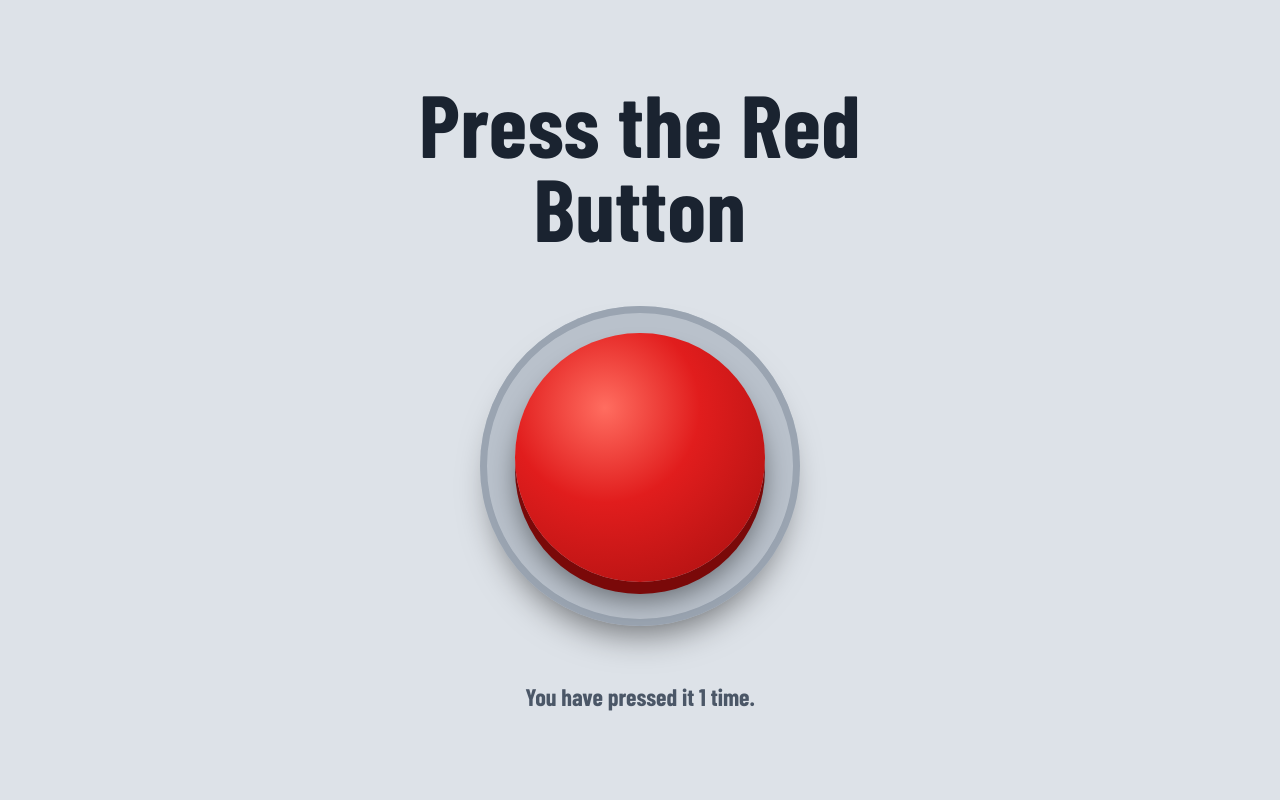
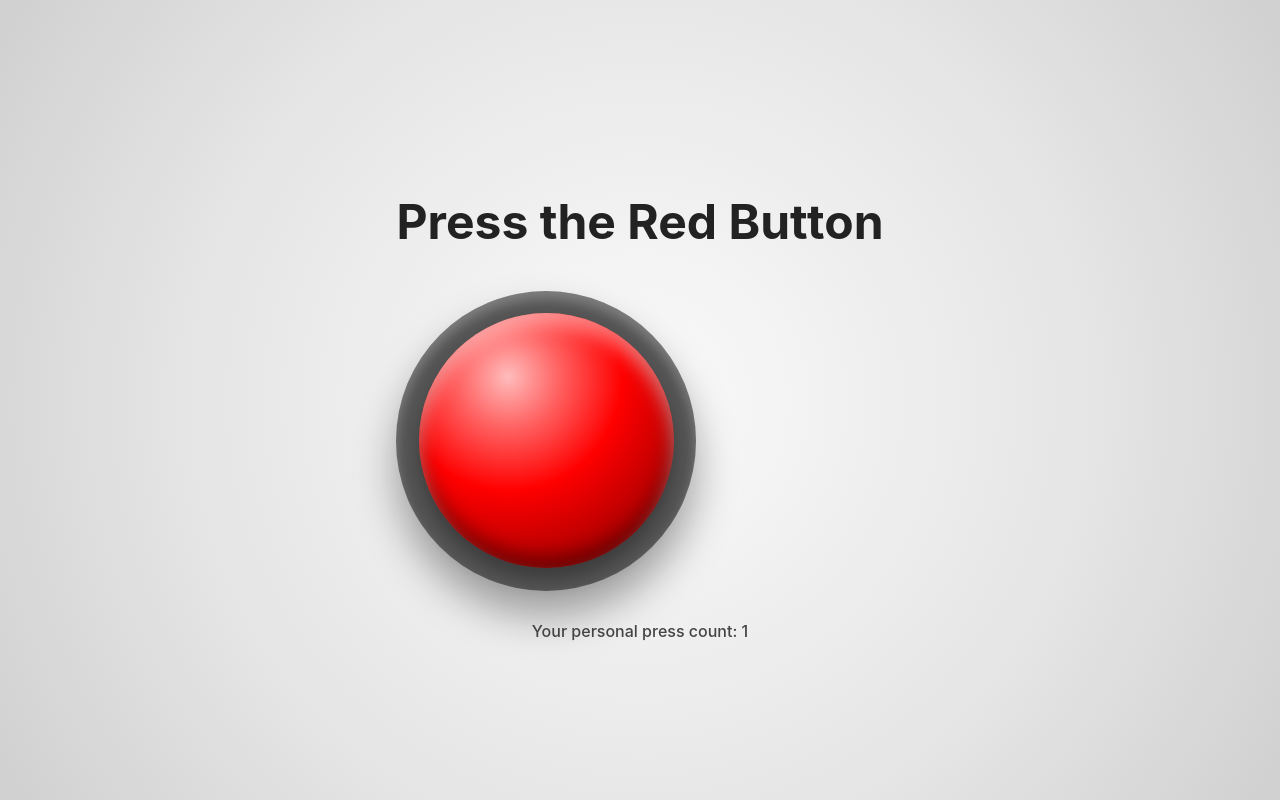
Before and after one commit to D4-V31/red-button, a plain HTML site: page Press the Red Button (3).html in a window 1280 px wide. Both pictures are taken after a click on the button "Press the Red Button". Drawn offline with nearby package versions, Linux system fonts and the light colour scheme; a web font is replaced by a local one.

Commit message:
Index.html

```diff
--- a/Press the Red Button (3).html
+++ b/Press the Red Button (3).html
@@ -1,95 +1,179 @@
 <!DOCTYPE html>
 <html lang="en">
 <head>
-<meta charset="utf-8">
+<meta charset="UTF-8">
 <meta name="viewport" content="width=device-width, initial-scale=1, viewport-fit=cover">
+<meta name="apple-mobile-web-app-capable" content="yes">
+<meta name="apple-mobile-web-app-status-bar-style" content="black-translucent">
+<meta name="apple-mobile-web-app-title" content="Red Button">
+
 <title>Press the Red Button</title>
-<link rel="preconnect" href="https://fonts.googleapis.com">
-<link rel="preconnect" href="https://fonts.gstatic.com" crossorigin>
-<link href="https://fonts.googleapis.com/css2?family=Barlow+Condensed:wght@700;800&display=swap" rel="stylesheet">
+
 <style>
-:root{
-  --bg:#dde2e8; --ink:#1a2330; --ring:#b9c1cb; --ring-edge:#9aa4b1; --muted:#4b5767;
-  --red-hi:#ff6d60; --red:#e11d1d; --red-lo:#a50f0f; --red-edge:#7a0909;
-  color-scheme:light;
-  box-sizing:border-box;
-  padding-top:env(safe-area-inset-top,0px);
-  padding-bottom:env(safe-area-inset-bottom,0px);
+* {
+    -webkit-tap-highlight-color: transparent;
+    box-sizing: border-box;
 }
-@media (prefers-color-scheme:dark){
-  :root:not([data-theme="light"]){
-    --bg:#12161c; --ink:#eef1f5; --ring:#2a323d; --ring-edge:#3a4452; --muted:#9aa5b4;
-    color-scheme:dark;
-  }
+
+body {
+    margin: 0;
+    min-height: 100vh;
+    display: flex;
+    justify-content: center;
+    align-items: center;
+    font-family: -apple-system, BlinkMacSystemFont, "Segoe UI", sans-serif;
+    background:
+        radial-gradient(circle at center,
+        #fafafa 0%,
+        #e5e5e5 60%,
+        #d0d0d0 100%);
 }
-:root[data-theme="dark"]{
-  --bg:#12161c; --ink:#eef1f5; --ring:#2a323d; --ring-edge:#3a4452; --muted:#9aa5b4;
-  color-scheme:dark;
+
+.container {
+    text-align: center;
+    padding: 20px;
 }
-*,*::before,*::after{box-sizing:inherit}
-html{height:100%;scroll-padding-top:env(safe-area-inset-top,0px)}
-body{
-  margin:0;min-height:100%;background:var(--bg);color:var(--ink);
-  font-family:"Barlow Condensed","Arial Narrow",Arial,sans-serif;
-  display:flex;flex-direction:column;align-items:center;justify-content:center;
-  gap:clamp(28px,7vh,56px);padding:24px;text-align:center;
+
+h1 {
+    color: #222;
+    margin-bottom: 40px;
+    font-size: clamp(1.8rem, 4vw, 3rem);
 }
-h1{
-  margin:0;font-weight:800;line-height:.95;letter-spacing:.005em;
-  font-size:clamp(2.8rem,13vw,5.5rem);max-width:12ch;
+
+.button-base {
+    width: min(70vw, 300px);
+    height: min(70vw, 300px);
+    background: #555;
+    border-radius: 50%;
+    display: flex;
+    justify-content: center;
+    align-items: center;
+    box-shadow:
+        0 25px 40px rgba(0,0,0,.35),
+        inset 0 8px 12px rgba(255,255,255,.25);
 }
-.base{
-  width:min(74vw,320px);aspect-ratio:1;border-radius:50%;border:0;padding:0;
-  background:var(--ring);cursor:pointer;display:grid;place-items:center;
-  box-shadow:inset 0 0 0 7px var(--ring-edge),0 22px 34px -14px rgba(0,0,0,.5);
-  -webkit-tap-highlight-color:transparent;touch-action:manipulation;
+
+#redButton {
+    width: 85%;
+    height: 85%;
+    border: none;
+    border-radius: 50%;
+    cursor: pointer;
+    outline: none;
+
+    background:
+        radial-gradient(circle at 35% 25%,
+        #ffbcbc 0%,
+        #ff6363 20%,
+        #ff0000 45%,
+        #b10000 75%,
+        #6f0000 100%);
+
+    box-shadow:
+        inset 0 12px 18px rgba(255,255,255,.45),
+        inset 0 -12px 18px rgba(0,0,0,.35),
+        0 12px 18px rgba(0,0,0,.3);
+
+    transition:
+        transform .08s ease,
+        box-shadow .08s ease;
 }
-.base:focus-visible{outline:4px solid var(--ink);outline-offset:6px}
-.cap{
-  width:78%;aspect-ratio:1;border-radius:50%;display:block;
-  background:radial-gradient(circle at 36% 30%,var(--red-hi) 0,var(--red) 40%,var(--red-lo) 100%);
-  box-shadow:0 12px 0 var(--red-edge),0 20px 24px rgba(0,0,0,.4);
-  transform:translateY(-8px);
-  transition:transform .08s ease-out,box-shadow .08s ease-out;
+
+#redButton:active {
+    transform: translateY(10px);
+    box-shadow:
+        inset 0 5px 10px rgba(255,255,255,.25),
+        inset 0 -5px 10px rgba(0,0,0,.4);
 }
-.base:active .cap,.base.down .cap{
-  transform:translateY(4px);
-  box-shadow:0 2px 0 var(--red-edge),0 4px 8px rgba(0,0,0,.4);
+
+#counter {
+    margin-top: 30px;
+    color: #444;
+    font-size: 1rem;
+    font-weight: 500;
 }
-#status{margin:0;min-height:1.5em;font-size:1.5rem;font-weight:700;color:var(--muted)}
-@media (prefers-reduced-motion:reduce){.cap{transition:none}}
 </style>
 </head>
+
 <body>
-<h1>Press the Red Button</h1>
-<button class="base" id="btn" type="button" aria-label="Red button"><span class="cap"></span></button>
-<p id="status" aria-live="polite">&nbsp;</p>
+
+<div class="container">
+
+    <h1>Press the Red Button</h1>
+
+    <div class="button-base">
+        <button id="redButton" aria-label="Press the Red Button"></button>
+    </div>
+
+    <div id="counter"></div>
+
+</div>
+
 <script>
-(function(){
-  var btn=document.getElementById('btn'),status=document.getElementById('status'),n=0,ctx=null,KEY='redButtonPresses';
-  try{n=parseInt(localStorage.getItem(KEY),10)||0}catch(e){n=0}
-  function show(){status.textContent=n===0?'\u00a0':(n===1?'You have pressed it 1 time.':'You have pressed it '+n+' times.')}
-  show();
-  function click(){
-    try{
-      ctx=ctx||new (window.AudioContext||window.webkitAudioContext)();
-      var o=ctx.createOscillator(),g=ctx.createGain();
-      o.type='square';o.frequency.setValueAtTime(180,ctx.currentTime);
-      o.frequency.exponentialRampToValueAtTime(60,ctx.currentTime+.08);
-      g.gain.setValueAtTime(.15,ctx.currentTime);
-      g.gain.exponentialRampToValueAtTime(.001,ctx.currentTime+.1);
-      o.connect(g);g.connect(ctx.destination);o.start();o.stop(ctx.currentTime+.1);
-    }catch(e){}
-    try{if(navigator.vibrate)navigator.vibrate(30)}catch(e){}
-  }
-  btn.addEventListener('click',function(){
-    n++;click();
-    try{localStorage.setItem(KEY,String(n))}catch(e){}
-    btn.classList.add('down');
-    setTimeout(function(){btn.classList.remove('down')},140);
-    show();
-  });
-})();
+const STORAGE_KEY = "redButtonCount";
+
+let count =
+    Number(localStorage.getItem(STORAGE_KEY)) || 0;
+
+const counter =
+    document.getElementById("counter");
+
+function updateCounter() {
+    counter.textContent =
+        "Your personal press count: " + count;
+}
+
+updateCounter();
+
+function playClick() {
+    try {
+        const AudioCtx =
+            window.AudioContext ||
+            window.webkitAudioContext;
+
+        const ctx = new AudioCtx();
+
+        const osc = ctx.createOscillator();
+        const gain = ctx.createGain();
+
+        osc.type = "square";
+        osc.frequency.value = 180;
+
+        osc.connect(gain);
+        gain.connect(ctx.destination);
+
+        gain.gain.setValueAtTime(
+            0.15,
+            ctx.currentTime
+        );
+
+        gain.gain.exponentialRampToValueAtTime(
+            0.001,
+            ctx.currentTime + 0.10
+        );
+
+        osc.start();
+        osc.stop(ctx.currentTime + 0.10);
+    } catch (e) {
+        console.log("Audio unavailable");
+    }
+}
+
+document
+.getElementById("redButton")
+.addEventListener("click", () => {
+
+    count++;
+
+    localStorage.setItem(
+        STORAGE_KEY,
+        count
+    );
+
+    updateCounter();
+    playClick();
+});
 </script>
+
 </body>
 </html>
```
